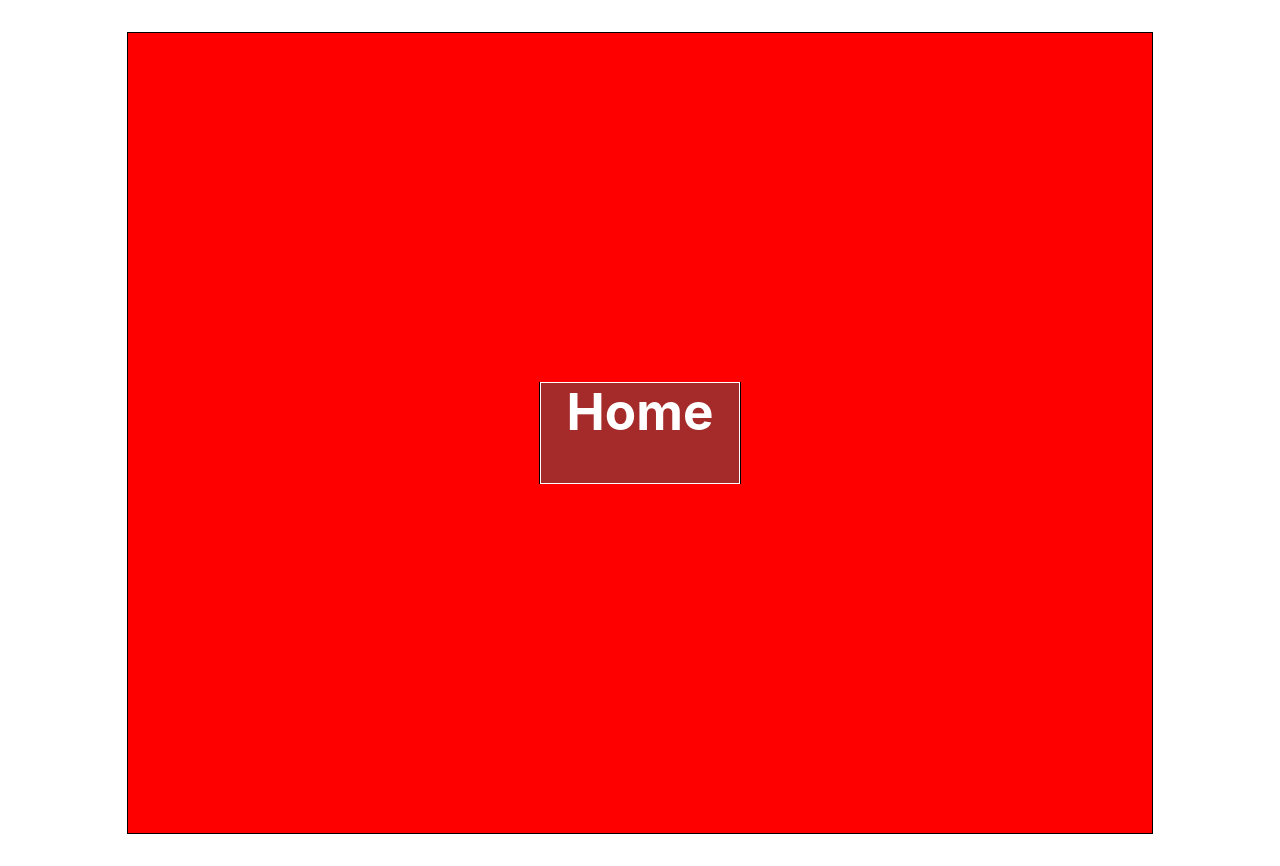
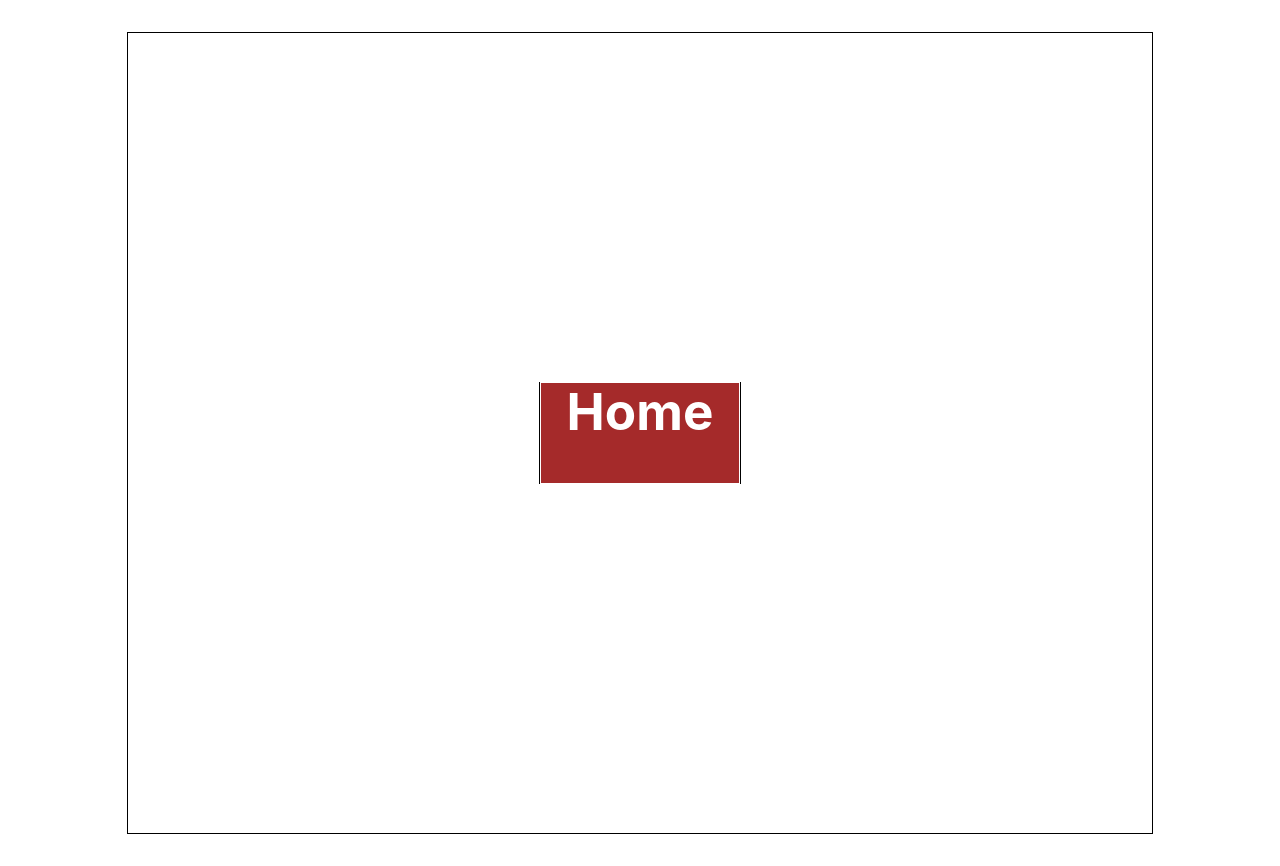
Before and after one commit to acal-rafael/teste-git, a React (Vite) app: page / in a window 1280 px wide. Built offline with nearby package versions, Linux system fonts and the light colour scheme.

Commit message:
alter bgcolor div

```diff
--- a/src/pages/Home/index.tsx
+++ b/src/pages/Home/index.tsx
@@ -7,7 +7,7 @@ export const Home = () => {
       height: '100vh',
       margin: '0 auto',
       border: '1px solid black',
-      backgroundColor: 'red',
+      backgroundColor: 'white',
 
       display: 'flex',
       justifyContent: 'center',
```
